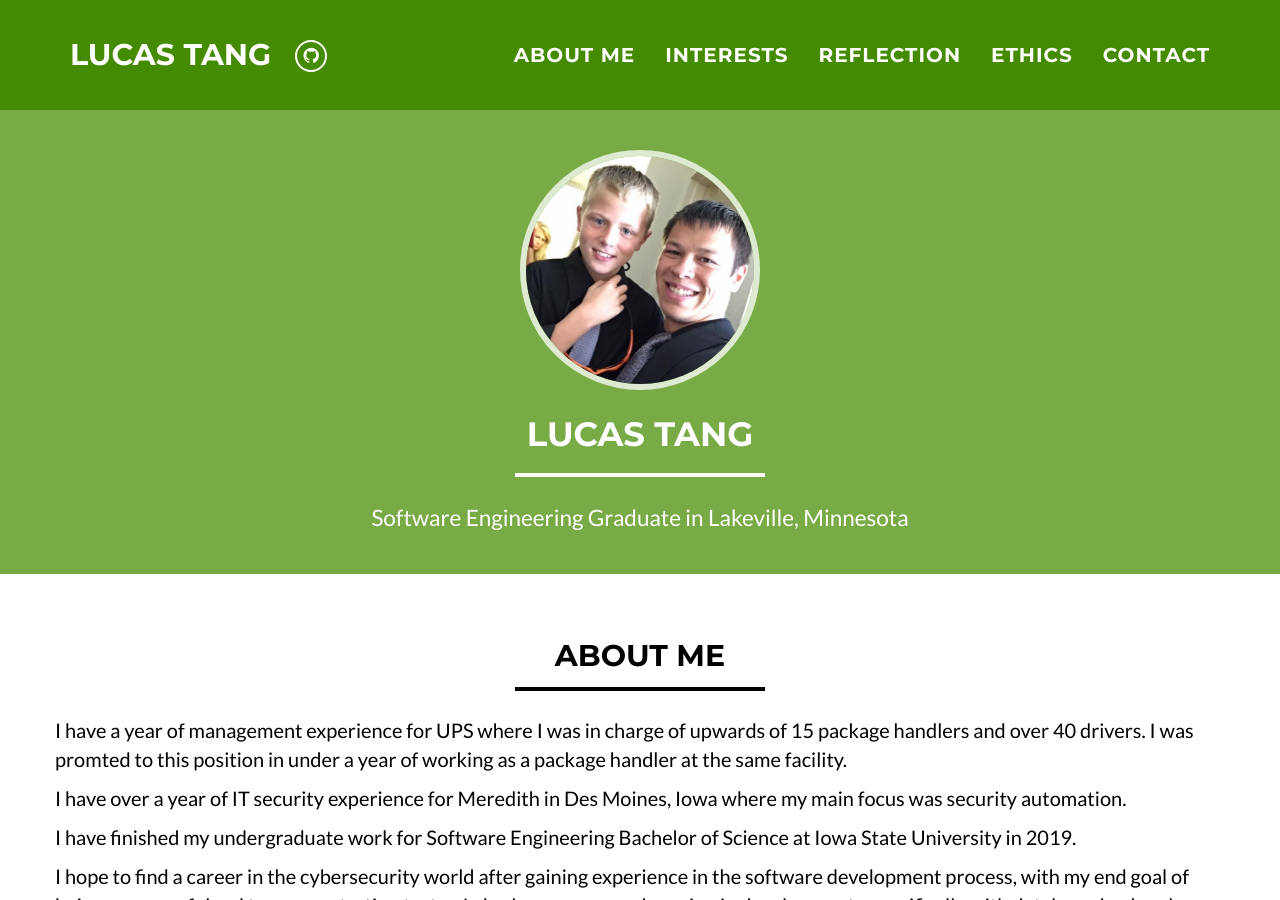
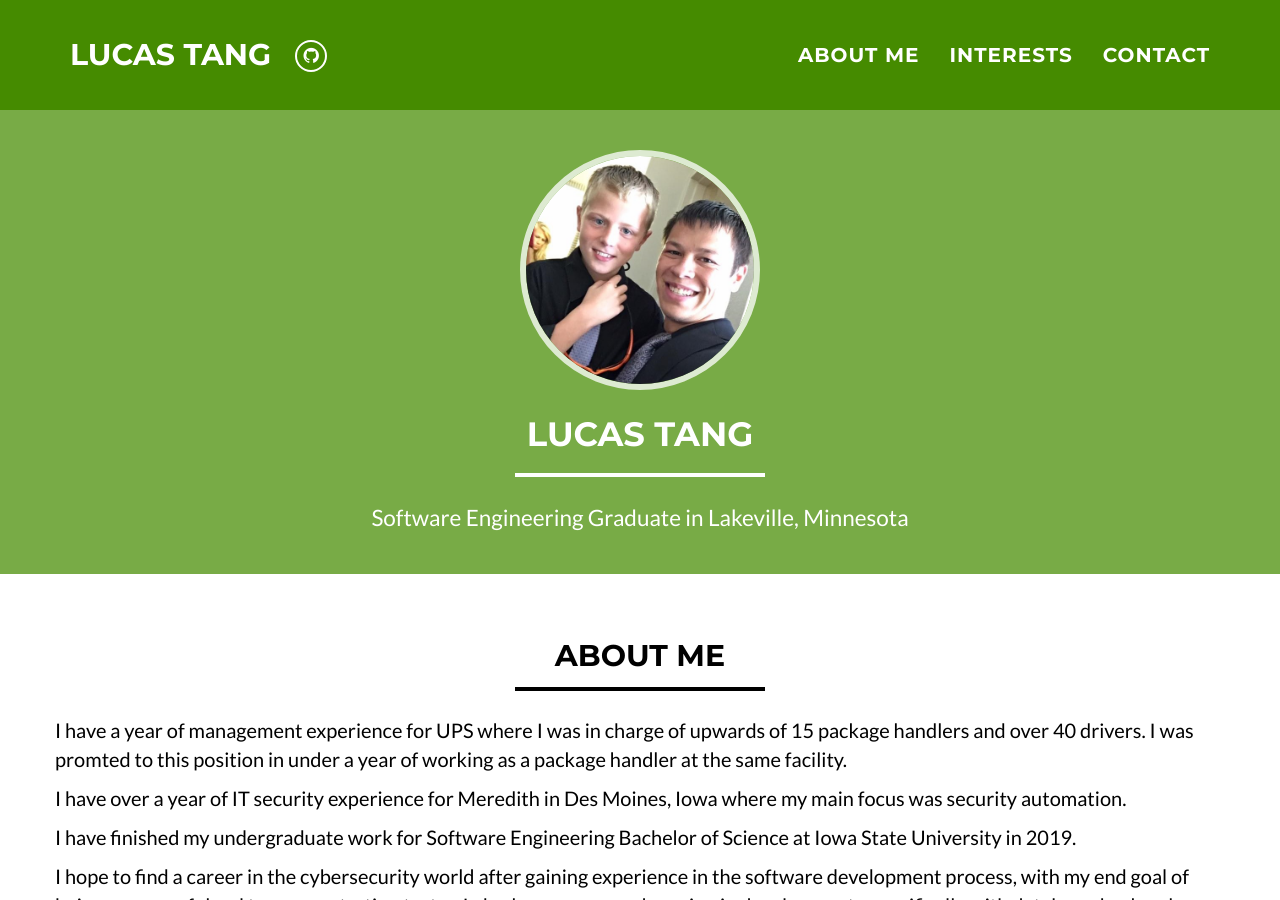
Before and after one commit to Ltango/Ltango.github.io, a Jekyll site: the page built from index.html, in a window 1280 px wide and 900 px high. Built offline with Jekyll 4.4.1, drawn with Linux system fonts in a browser that asks for light colours.

Commit message:
Update default.html

```diff
--- a/_layouts/default.html
+++ b/_layouts/default.html
@@ -62,12 +62,6 @@
                        <a href="#interests">Interests</a>
                    </li>
                    <li class="page-scroll">
-                       <a href="#reflection">Reflection</a>
-                   </li>
-                   <li class="page-scroll">
-                       <a href="#ethics">Ethics</a>
-                   </li>
-                   <li class="page-scroll">
                        <a href="#contact">Contact</a>
                    </li>
                </ul>
@@ -94,8 +88,6 @@
 
     {% include about_me.html %}
     {% include interests.html %}
-	{% include reflection.html %}
-	{% include ethics.html %}
     {% include contact_form.html %}
 
     <!-- Footer -->
```
